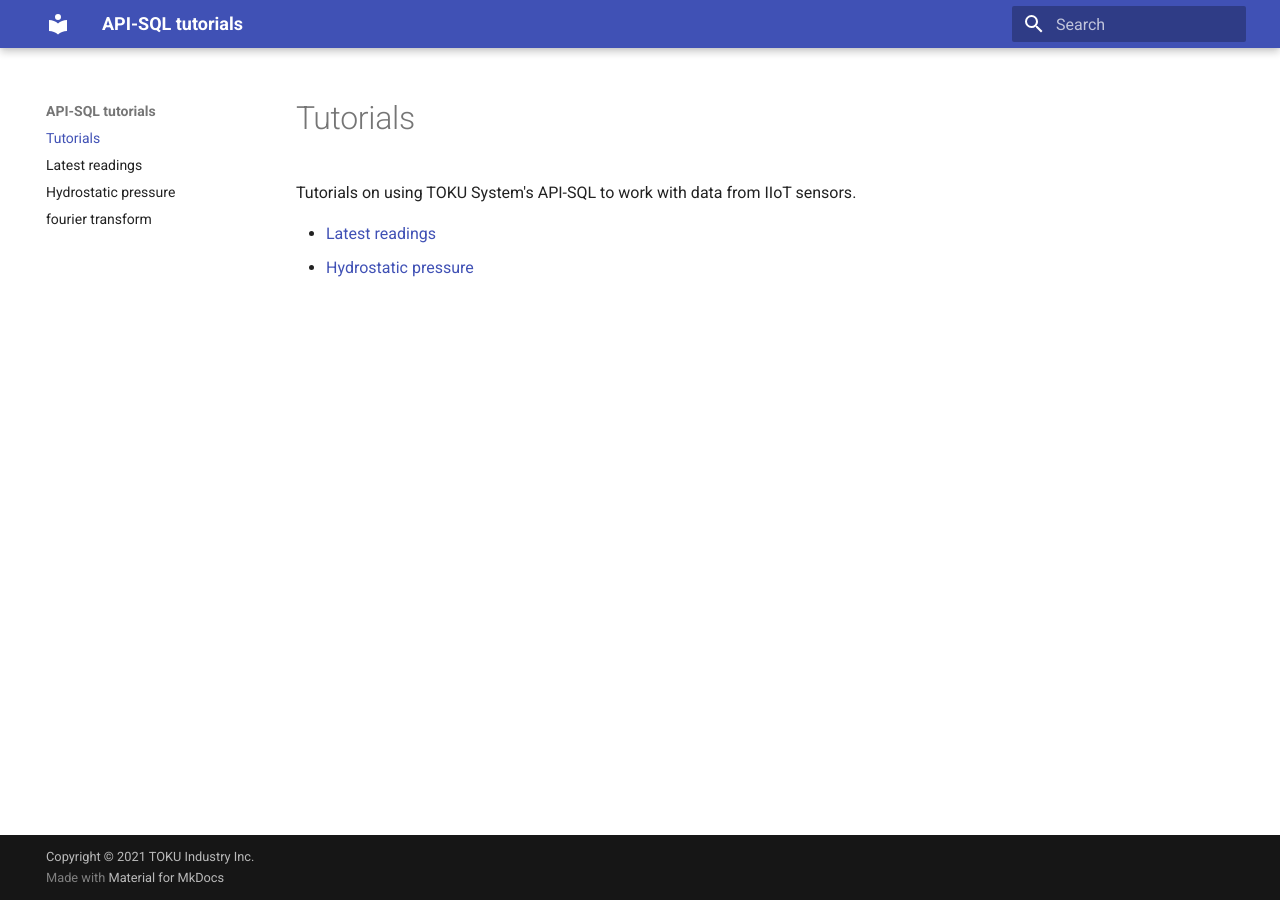
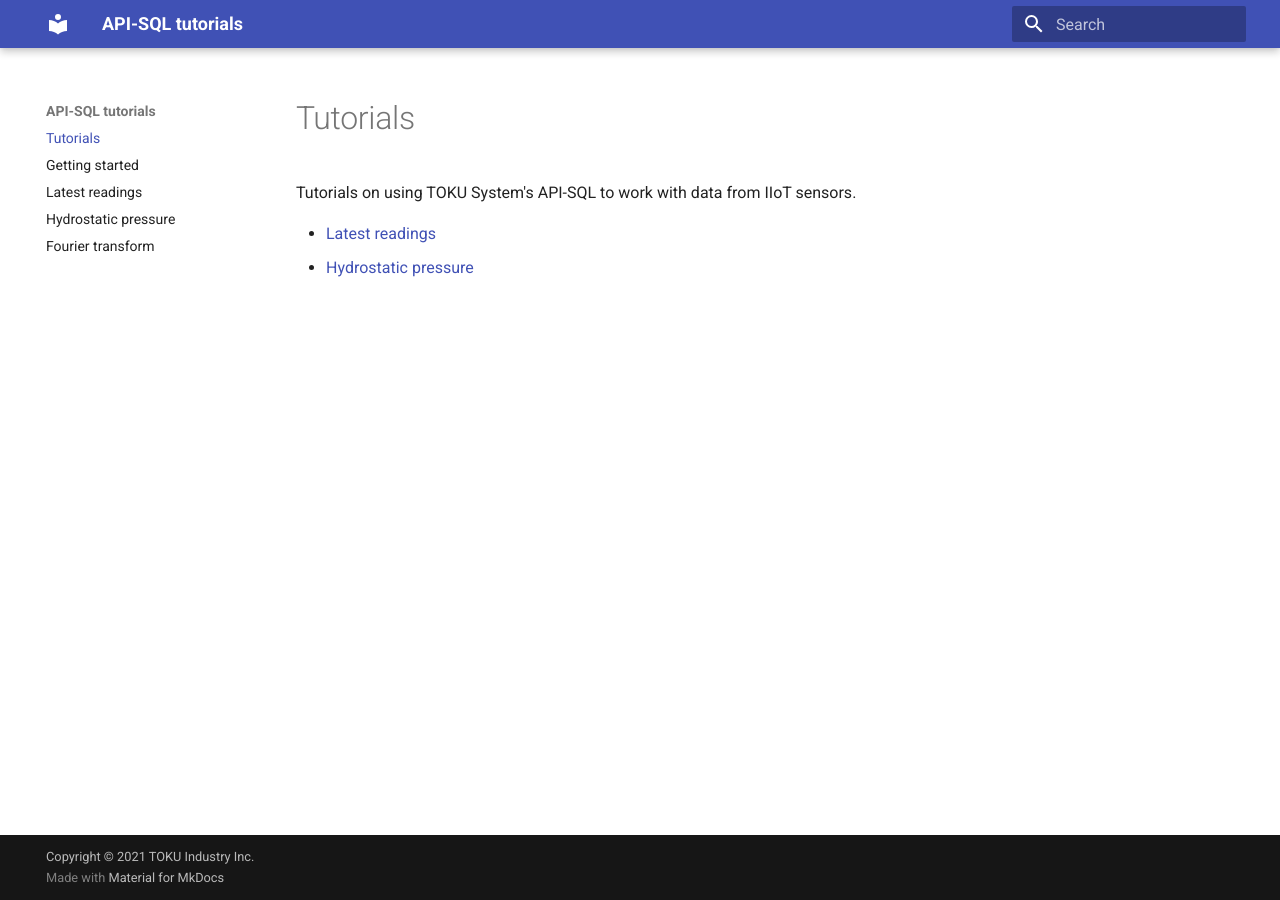
Before and after one commit to TOKU-Systems/tutorials, an MkDocs documentation site: the page built from docs/index.md, in a window 1280 px wide. Built offline with MkDocs 1.6.1 and Material for MkDocs 9.7.7, drawn with Linux system fonts in a browser that asks for light colours; part of the change alters nothing that is shown.

```diff
--- a/mkdocs.yml
+++ b/mkdocs.yml
@@ -42,6 +42,7 @@ extra_javascript:
   - https://cdn.jsdelivr.net/npm/mathjax@3/es5/tex-mml-chtml.js
 nav:
     - index.md
+    - setup.md
     - Latest readings: latest-readings/index.md
     - Hydrostatic pressure: hydrostatic-pressure/index.md
-    - fourier transform: fourier-transform/index.md
+    - Fourier transform: fourier-transform/index.md
```
